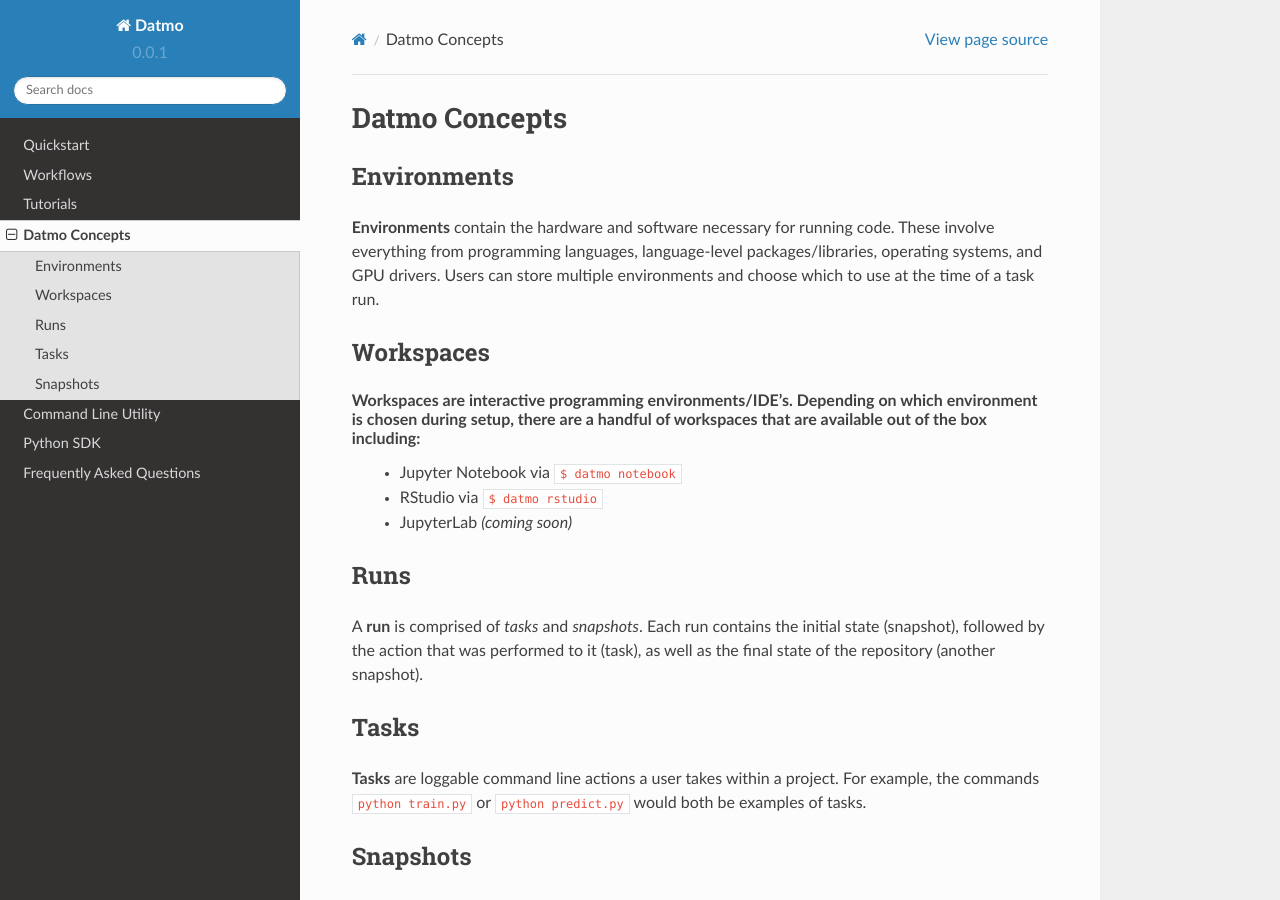
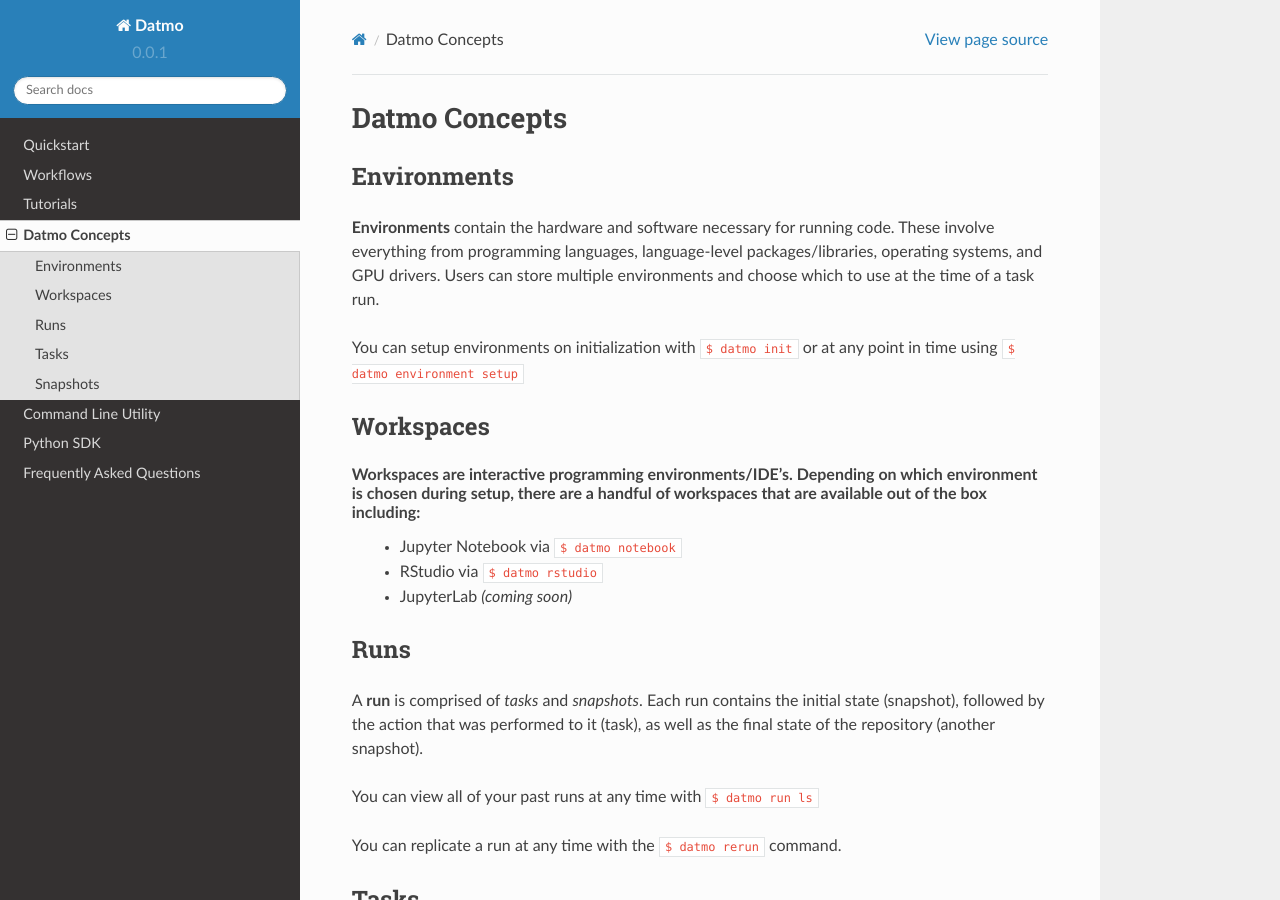
Before and after one commit to datmo/datmo, a Sphinx documentation site: the page built from docs/concepts.rst, in a window 1280 px wide and 900 px high. Built offline with Sphinx 7.4.7 and the Read the Docs theme 2.0.0, drawn with Linux system fonts in a browser that asks for light colours; pages that are not in the unit, such as notebooks, are missing from menus.

Commit message:
Add reruns and various other environment/run info to concepts page

```diff
--- a/docs/concepts.rst
+++ b/docs/concepts.rst
@@ -6,6 +6,7 @@
 
 **Environments** contain the hardware and software necessary for running code. These involve everything from programming languages, language-level packages/libraries, operating systems, and GPU drivers. Users can store multiple environments and choose which to use at the time of a task run.
 
+You can setup environments on initialization with ``$ datmo init`` or at any point in time using ``$ datmo environment setup``
 
 Workspaces
 ------------
@@ -21,6 +22,9 @@
 
 A **run** is comprised of *tasks* and *snapshots*. Each run contains the initial state (snapshot), followed by the action that was performed to it (task), as well as the final state of the repository (another snapshot).
 
+You can view all of your past runs at any time with ``$ datmo run ls``
+
+You can replicate a run at any time with the ``$ datmo rerun`` command.
 
 Tasks
 ---------
```
